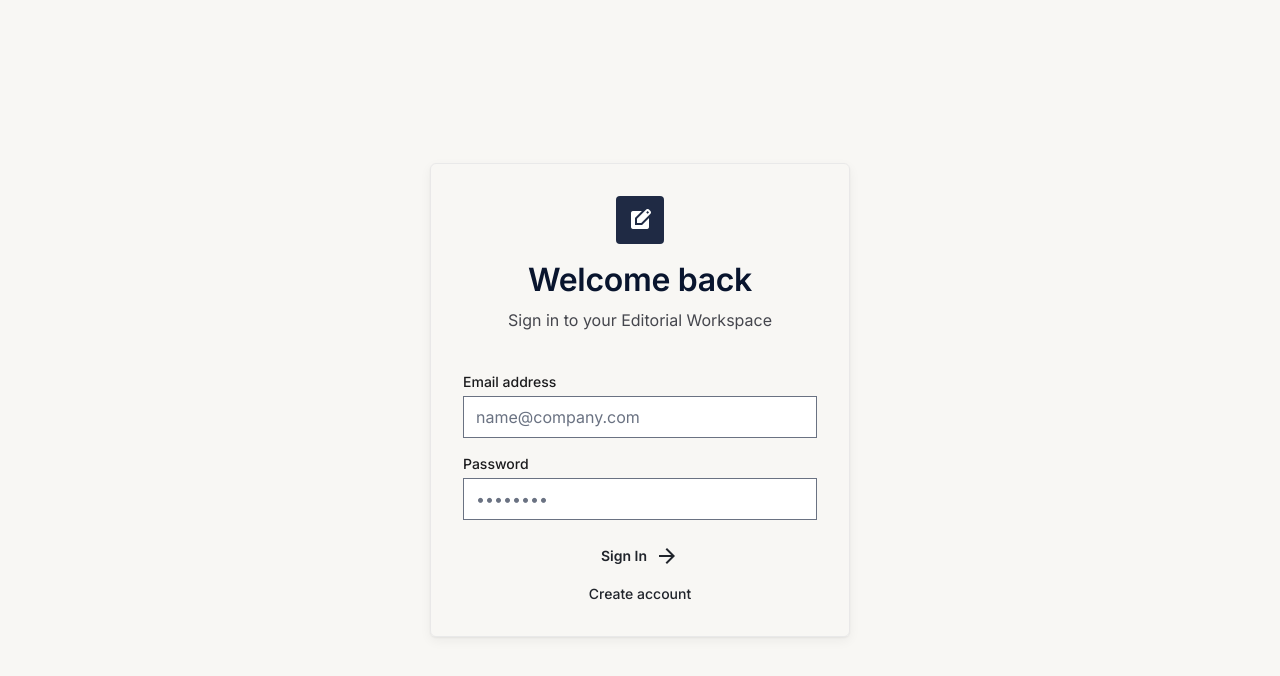
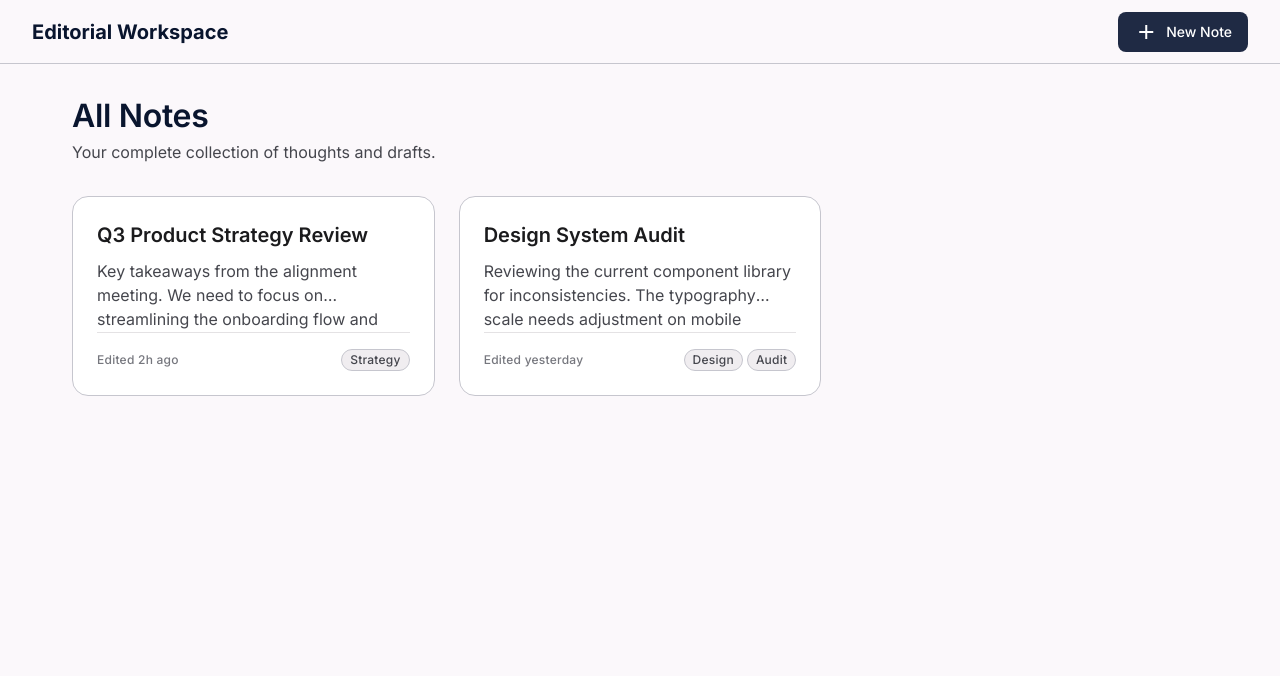
Before and after one commit to 10pshine-cohort-9/cohort-9-mern-9612-abdul, a React (Vite) app in the folder client/: page /dashboard in a window 1280 px wide. Before the commit this address led to /login. Shown: the top 676 px of the page. Built offline with nearby package versions, Linux system fonts and the light colour scheme.

Commit message:
Improve dashboard UI and fix remaining issues

```diff
--- a/client/src/App.jsx
+++ b/client/src/App.jsx
@@ -1,6 +1,7 @@
 import { BrowserRouter, Routes, Route, Navigate } from 'react-router-dom';
 import Login from './pages/Login';
 import Signup from './pages/Signup';
+import Dashboard from './pages/Dashboard';
 
 function App() {
   return (
@@ -8,6 +9,7 @@ function App() {
       <Routes>
         <Route path="/login" element={<Login />} />
         <Route path="/signup" element={<Signup />} />
+        <Route path="/dashboard" element={<Dashboard />} />
         <Route path="*" element={<Navigate to="/login" replace />} />
       </Routes>
     </BrowserRouter>
--- /dev/null
+++ b/client/src/components/Navbar.jsx
@@ -0,0 +1,42 @@
+import React from 'react';
+import { useNavigate } from 'react-router-dom';
+
+const Navbar = () => {
+  const navigate = useNavigate();
+
+  const handleCreateNote = () => {
+    navigate('/editor/new');
+  };
+
+  return (
+    <nav className="hidden md:flex w-[280px] h-full fixed left-0 top-0 border-r border-outline-variant bg-[#fbf8fb] flex-col py-lg px-md z-50 shadow-none">
+      <div className="flex items-center gap-md mb-xl px-sm">
+        <div className="w-10 h-10 rounded-full border border-outline-variant overflow-hidden flex-shrink-0">
+          <img
+            alt="User profile avatar"
+            className="w-full h-full object-cover"
+            src="https://lh3.googleusercontent.com/aida-public/AB6AXuCdmJyCS_5fUD62pxEO1E0ioUfXmOeBrHQVAtOtADDenN1K-24TrlB5dGD9HoGSyTFVGzgBRspqz3j_JVx788cmtaFKVsvqQWb_CTObcvs0zFEuEqYg--PdcxsGOU-1ETKlkGY2Ltvy-En8sNaXrqO_AQIzQP6Gpifc_q6FlcR9LEtNUR1Ku3UfW94fvpX9F0JXa4AJ-EIaaLAMoboJwSipJ6jssDrwPRfPquaRmfh-SkL89gzsFVhRvQ"
+          />
+        </div>
+        <div>
+          <h1 className="text-xl font-semibold text-primary">Editorial Notes</h1>
+          <p className="font-label-sm text-label-sm text-on-surface-variant">Personal Workspace</p>
+        </div>
+      </div>
+
+      <button onClick={handleCreateNote} className="w-full bg-primary-container text-on-primary font-label-md text-label-md py-sm px-md rounded-lg mb-lg hover:opacity-90 transition-opacity flex items-center justify-center gap-sm">
+        <span className="material-symbols-outlined text-[18px]" style={{ fontVariationSettings: "'FILL' 1" }}>add</span>
+        New Note
+      </button>
+
+      <div className="flex-1 overflow-y-auto space-y-xs">
+        <a onClick={() => navigate('/dashboard')} className="flex items-center gap-md py-sm px-md rounded-lg cursor-pointer transition-colors text-primary font-bold border-l-4 border-primary bg-[#f5f3f5]">
+          <span className="material-symbols-outlined text-[20px]" style={{ fontVariationSettings: "'FILL' 1" }}>description</span>
+          <span className="font-label-md text-label-md">All Notes</span>
+        </a>
+      </div>
+    </nav>
+  );
+};
+
+export default Navbar;
--- /dev/null
+++ b/client/src/components/NoteCard.jsx
@@ -0,0 +1,39 @@
+import React from 'react';
+
+const NoteCard = ({ note, onClick, onDelete }) => {
+  return (
+    <div
+      onClick={onClick}
+      className="bg-white border border-outline-variant rounded-[16px] p-lg hover:border-[#76777e] transition-colors cursor-pointer group flex flex-col h-[200px]"
+    >
+      <div className="flex justify-between items-start mb-sm gap-2">
+        <h3 className="text-xl font-semibold text-on-background group-hover:text-primary transition-colors line-clamp-1">{note.title}</h3>
+        <button
+          onClick={(e) => {
+            e.stopPropagation();
+            if (onDelete) onDelete(note.id);
+          }}
+          className="text-[#76777e] hover:text-[#ba1a1a] transition-colors opacity-0 group-hover:opacity-100"
+          title="Delete Note"
+        >
+          <span className="material-symbols-outlined text-[20px]">delete</span>
+        </button>
+      </div>
+      <p className="font-body-md text-body-md text-on-surface-variant line-clamp-2 flex-1">
+        {note.content}
+      </p>
+      <div className="flex items-center justify-between mt-auto pt-md border-t border-[#e4e2e4]">
+        <span className="font-label-sm text-label-sm text-[#76777e]">Edited {note.updatedAt}</span>
+        <div className="flex gap-xs">
+          {note.tags?.map(tag => (
+            <span key={tag} className="px-sm py-[2px] bg-[#f0edf0] rounded-full font-label-sm text-label-sm text-on-surface-variant border border-outline-variant">
+              {tag}
+            </span>
+          ))}
+        </div>
+      </div>
+    </div>
+  );
+};
+
+export default NoteCard;
--- /dev/null
+++ b/client/src/pages/Dashboard.jsx
@@ -0,0 +1,101 @@
+import React, { useState, useEffect } from 'react';
+import { useNavigate } from 'react-router-dom';
+import NoteCard from '../components/NoteCard';
+
+const Dashboard = () => {
+  const navigate = useNavigate();
+  const [notes, setNotes] = useState([]);
+  const [isLoading, setIsLoading] = useState(true);
+
+  useEffect(() => {
+
+    const fetchNotes = async () => {
+      try {
+
+        const mockNotes = [
+          {
+            id: '1',
+            title: 'Q3 Product Strategy Review',
+            content: 'Key takeaways from the alignment meeting. We need to focus on streamlining the onboarding flow and reducing friction in the initial user setup phase.',
+            updatedAt: '2h ago',
+            tags: ['Strategy']
+          },
+          {
+            id: '2',
+            title: 'Design System Audit',
+            content: 'Reviewing the current component library for inconsistencies. The typography scale needs adjustment on mobile breakpoints to ensure readability.',
+            updatedAt: 'yesterday',
+            tags: ['Design', 'Audit']
+          }
+        ];
+
+        setNotes(mockNotes);
+      } catch (error) {
+        console.error('Failed to fetch notes', error);
+      } finally {
+        setIsLoading(false);
+      }
+    };
+
+    fetchNotes();
+  }, []);
+
+  const handleCreateNote = () => {
+
+    navigate('/editor/new');
+  };
+
+  const handleEditNote = (noteId) => {
+
+    navigate(`/editor/${noteId}`);
+  };
+
+  const handleDeleteNote = (noteId) => {
+    setNotes(prevNotes => prevNotes.filter(n => n.id !== noteId));
+  };
+
+  return (
+    <div className="font-body-md text-body-md text-on-background antialiased flex h-screen overflow-hidden bg-[#fbf8fb]">
+
+      <div className="flex-1 flex flex-col w-full">
+        <header className="h-16 w-full sticky top-0 z-40 bg-[#fbf8fb] border-b border-outline-variant flex justify-between items-center px-4 md:px-8 shadow-none">
+          <div className="flex items-center gap-lg">
+            <div className="text-xl font-bold text-primary">Editorial Workspace</div>
+          </div>
+          <button onClick={handleCreateNote} className="bg-primary-container text-on-primary font-label-md text-label-md py-sm px-md rounded-lg hover:opacity-90 transition-opacity flex items-center justify-center gap-sm">
+            <span className="material-symbols-outlined text-[18px]">add</span>
+            New Note
+          </button>
+        </header>
+
+        <main className="flex-1 overflow-y-auto p-4 md:p-8 max-w-[1200px] mx-auto w-full">
+          <div className="mb-xl flex justify-between items-start md:items-center">
+            <div>
+              <h2 className="font-headline-lg-mobile md:font-headline-lg text-headline-lg-mobile md:text-headline-lg text-primary mb-xs">All Notes</h2>
+              <p className="font-body-md text-body-md text-on-surface-variant">Your complete collection of thoughts and drafts.</p>
+            </div>
+          </div>
+
+          {isLoading ? (
+            <p className="text-on-surface-variant">Loading notes...</p>
+          ) : notes.length === 0 ? (
+            <p className="text-on-surface-variant">No notes found. Create one to get started!</p>
+          ) : (
+            <div className="grid grid-cols-1 md:grid-cols-2 lg:grid-cols-3 gap-6">
+              {notes.map((note) => (
+                <NoteCard
+                  key={note.id}
+                  note={note}
+                  onClick={() => handleEditNote(note.id)}
+                  onDelete={handleDeleteNote}
+                />
+              ))}
+            </div>
+          )}
+        </main>
+      </div>
+    </div>
+  );
+};
+
+export default Dashboard;
--- a/client/src/pages/Login.jsx
+++ b/client/src/pages/Login.jsx
@@ -34,9 +34,8 @@ export default function Login() {
           </div>
 
           <div className="flex flex-col gap-md mt-sm">
-            <button className="btn-primary font-label-md text-label-md w-full font-semibold flex justify-center items-center gap-sm" type="submit">
+            <button className="w-full bg-primary-container text-on-primary py-[12px] px-lg rounded-sm font-label-md text-label-md hover:opacity-90 active:opacity-100 transition-opacity" type="submit">
               Sign In
-              <span aria-hidden="true" className="material-symbols-outlined text-sm">arrow_forward</span>
             </button>
             <button className="btn-secondary font-label-md text-label-md w-full font-medium" type="button" onClick={() => navigate('/signup')}>
               Create account
```
Also changed, not shown: client/src/pages/Signup.jsx (+5 -5 lines).
